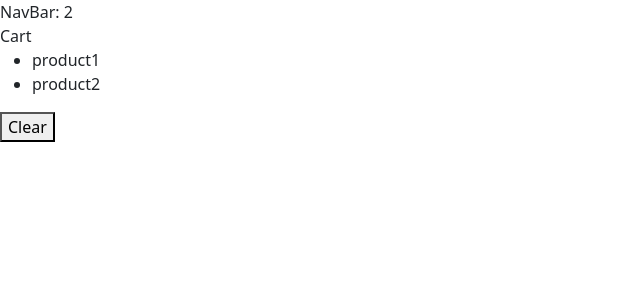
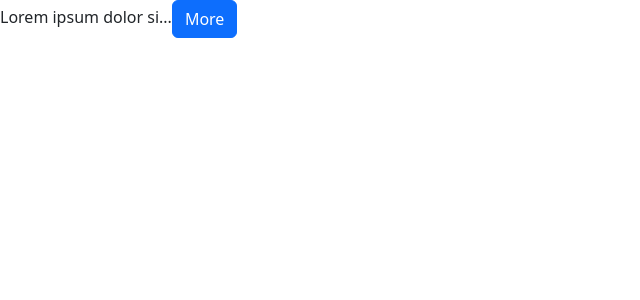
Before and after one commit to kartikeshwar156/React_Indentity_List, a React (Vite) app in the folder react_f_pro/: page / in a window 1280 px wide. Shown: the top 300 px of the page, without its empty margins (0-640 px from the left). Built offline with nearby package versions, Linux system fonts and the light colour scheme.

Commit message:
learned about expandable text

```diff
--- a/react_f_pro/src/App.tsx
+++ b/react_f_pro/src/App.tsx
@@ -1,23 +1,18 @@
 import { useState } from "react";
-import NavBar from "./Components/NavBar";
-import Cart from "./Components/Cart";
-
+import ExpandableText from "./Components/ExpandableText";
 
 
 function App() {
 
-const [cartItems, setCartItems]=useState(["product1", "product2"])
 
-function handle_Onclear()
-{
-  setCartItems([])
-}
+
+  let text_given="Lorem ipsum dolor sit amet consectetur adipisicing elit. Non vel modi alias ullam repellat, mollitia natus laudantium delectus maiores neque voluptatem, vitae consequuntur? Sed doloremque, dolorem repellat necessitatibus ex earum."
 
   return (
-    <>
-      <NavBar cartItemsCount={cartItems.length}></NavBar>
-      <Cart cartItems={cartItems} onClear={() => handle_Onclear()}></Cart>
-    </>
+  <>
+ <ExpandableText text_given={text_given} maxChar={20}></ExpandableText>
+
+  </>
   );
 }
 
--- a/react_f_pro/src/Components/Cart.tsx
+++ b/react_f_pro/src/Components/Cart.tsx
@@ -1,4 +1,3 @@
-import React from "react";
 
 interface props {
   cartItems: string[];
--- /dev/null
+++ b/react_f_pro/src/Components/ExpandableText.tsx
@@ -0,0 +1,32 @@
+import React, { useState } from 'react'
+
+interface props{
+	text_given: string
+	maxChar: number
+}
+
+const ExpandableText = ({text_given, maxChar=50,}: props) => {
+
+	const [expandable, setExpandable]=useState(true)
+
+	if(text_given.length<=maxChar){
+		return({text_given})
+	}
+
+
+	function handle_onclick(flag: boolean){
+		console.log(!flag)
+		setExpandable(flag);
+		console.log(flag)
+	}
+
+
+  return (
+	 <>
+	 {expandable?text_given.substring(0, maxChar)+"...":text_given}
+	 <button className="btn btn-primary" onClick={()=>handle_onclick(!expandable)}>{expandable?"More":"Less"}</button>
+	 </>
+  )
+}
+
+export default ExpandableText
--- a/react_f_pro/src/Components/NavBar.tsx
+++ b/react_f_pro/src/Components/NavBar.tsx
@@ -1,4 +1,3 @@
-import React from 'react'
 
 interface props{
 	cartItemsCount: number
```
